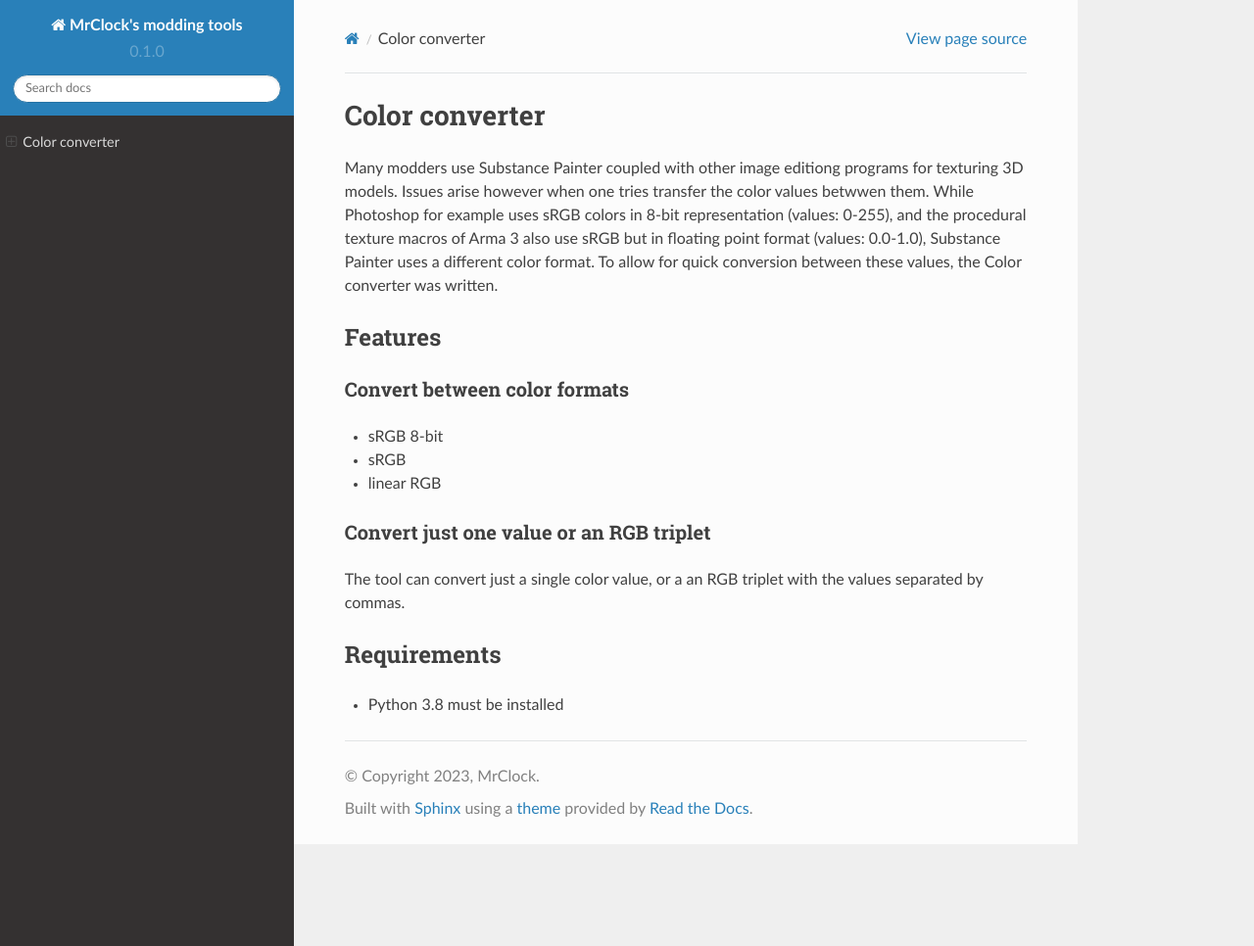
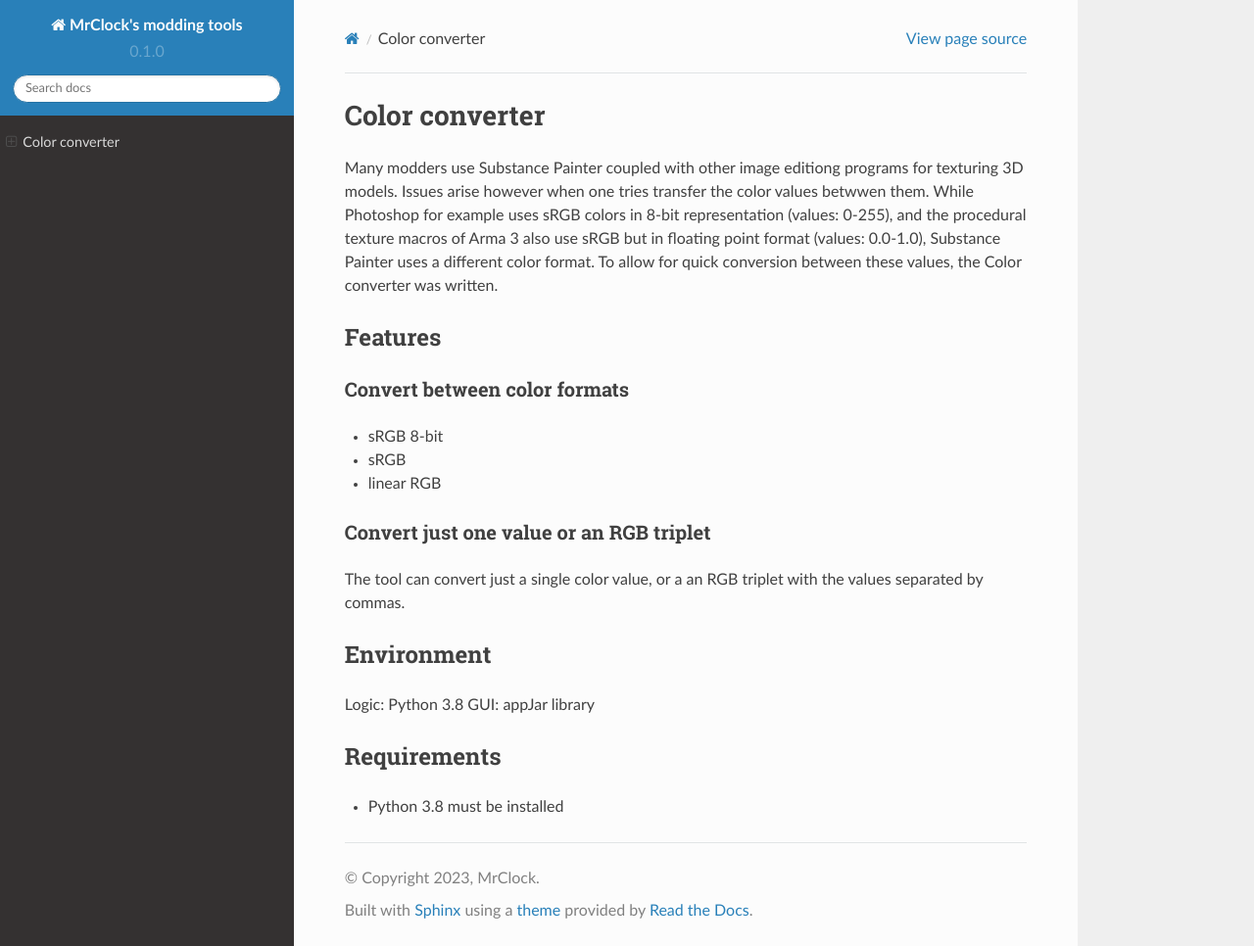
Before and after one commit to MrClock8163/ToolDocumentation, a Sphinx documentation site: the page built from docs/source/python/colorconverter.rst, in a window 1280 px wide and 966 px high. Shown: the whole window at 98% size. Built offline with Sphinx 7.4.7 and the Read the Docs theme 2.0.0, drawn with Linux system fonts in a browser that asks for light colours.

Commit message:
Update colorconverter.rst

```diff
--- a/docs/source/python/colorconverter.rst
+++ b/docs/source/python/colorconverter.rst
@@ -22,6 +22,12 @@ Convert just one value or an RGB triplet
 
 The tool can convert just a single color value, or a an RGB triplet with the values separated by commas.
 
+Environment
+-----------
+
+Logic:  Python 3.8
+GUI:    appJar library
+
 Requirements
 ------------
 
```
